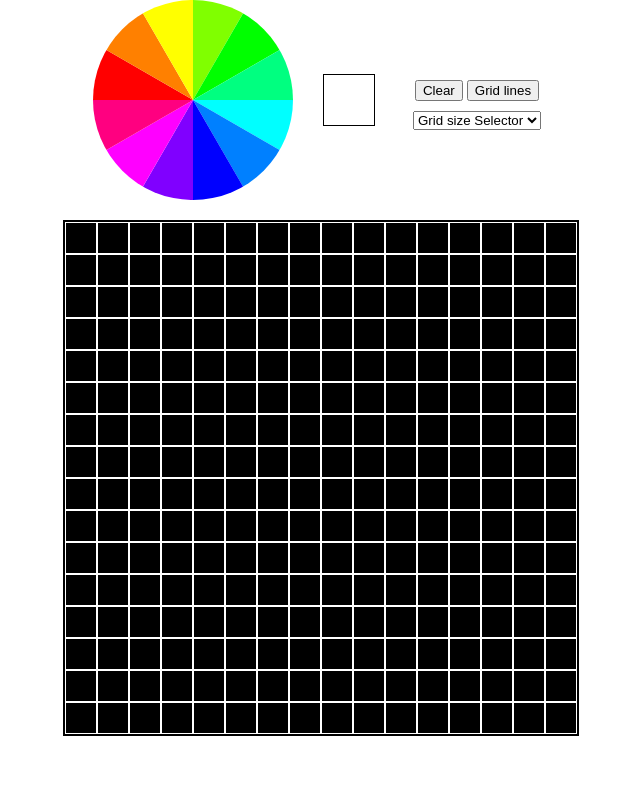
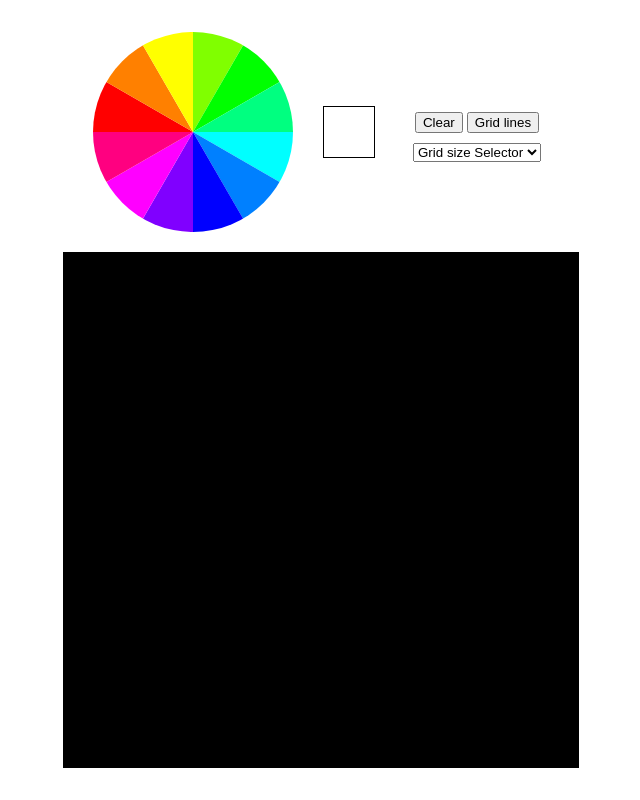
Before and after one commit to RobertTBrooks/Etch-a-Sketch_TOP_PJ, a plain HTML site: page index.html in a window 1280 px wide. Shown: the whole page, without its empty margins (319-959 px from the left). Drawn offline with Linux system fonts and the light colour scheme.

Commit message:
changed default of gridlines to off

```diff
--- a/scripts/javascript.js
+++ b/scripts/javascript.js
@@ -9,7 +9,7 @@ const gridLineButton = document.querySelector('#grid-lines');
 const gridSizeSector = document.getElementById('grid-size-selector');
 
 let size = 16;
-let pxSize = 1;
+let pxSize = 0;
 let colorPicked = 'white';
 
 
--- a/stylesheets/style.css
+++ b/stylesheets/style.css
@@ -30,8 +30,6 @@ body, html {
 
 .grid-item {
     background-color: black;
-
-
 }
 
 #color-wheel {
@@ -65,6 +63,8 @@ body, html {
     align-items: center;
     flex-direction: column;
     margin: 0;
+    height: 100vh;
+    width: 100vw;
 }
 
 #selected-color-display {
```
